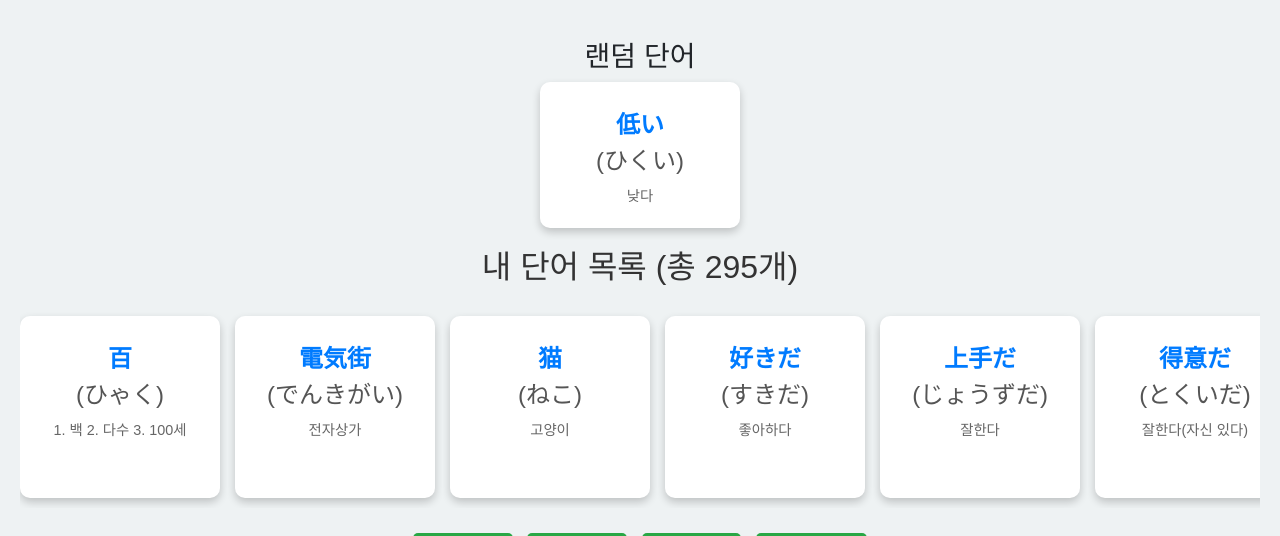
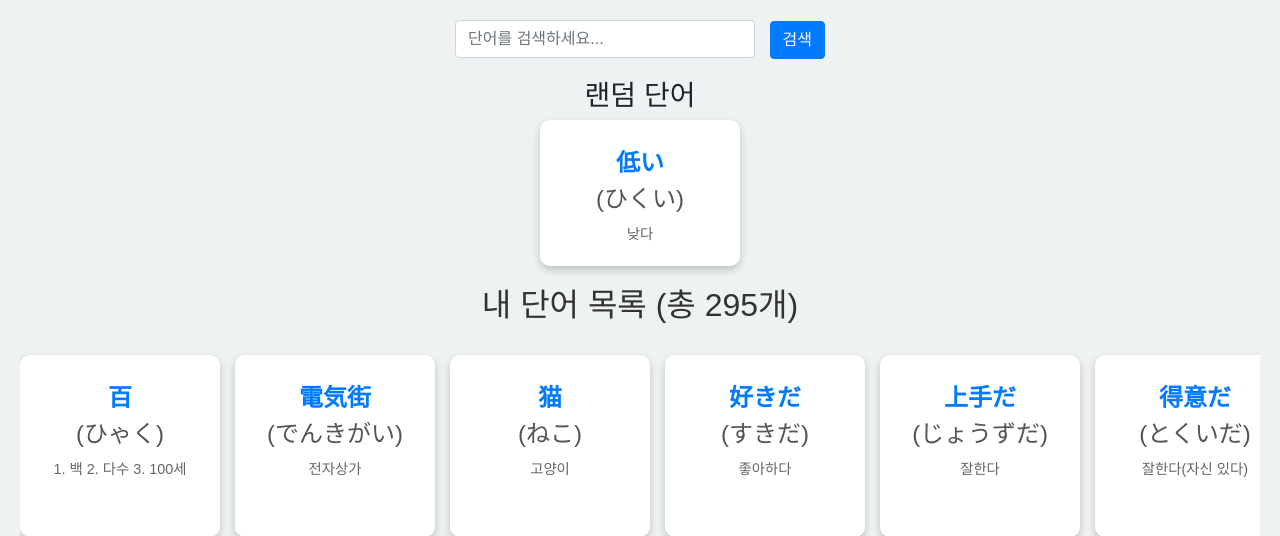
Before and after one commit to JTNewY/quizlet, a Django app: page /words/jp/ in a window 1280 px wide. Shown: the top 536 px of the page. Run offline with Django 5.2, Linux system fonts and the light colour scheme; data comes from the database, SQL or seed files in the repository; some libraries are stand-ins or nearby versions.

Commit message:
단어 검색기능 추가

```diff
--- a/WordLearningSite/words/templates/words/word_list.html
+++ b/WordLearningSite/words/templates/words/word_list.html
@@ -131,6 +131,12 @@
     </style>
 </head>
 <body>
+    <div class="search-container text-center">
+        <form method="GET" action="{% url 'words:word_list' %}">
+            <input type="text" id="search-input" name="search" placeholder="단어를 검색하세요..." class="form-control" style="width: 300px; margin: 0 auto; display: inline-block;">
+            <button type="submit" class="btn btn-primary" style="margin-left: 10px;">검색</button>
+        </form>
+    </div>
 
     <div class="random-word-container">
         <div class="random-word">
--- a/WordLearningSite/words/views.py
+++ b/WordLearningSite/words/views.py
@@ -1,4 +1,5 @@
 from .models import Word, EnglishWord, QuizResult, VisitorCount
+from django.db.models import Q
 from .forms import WordForm, EnglishWordForm
 from django.contrib.auth.decorators import login_required
 import random
@@ -167,14 +168,29 @@ def reset_words_view(request):
             return JsonResponse({'error': str(e)}, status=500)
     return JsonResponse({'error': 'Invalid request method.'}, status=400)
 
+
 def word_list(request):
-    words = Word.objects.all()  # 모든 단어 조회
+    # 요청에서 검색 쿼리를 가져옵니다.
+    search_query = request.GET.get('search', '')  # 검색어가 없으면 빈 문자열로 기본 설정
+
+    # 검색어가 있는 경우 필터링
+    if search_query:
+        words = Word.objects.filter(
+            Q(kanji__icontains=search_query) |  # kanji 필드로 검색
+            Q(hiragana__icontains=search_query) |  # hiragana 필드로 검색
+            Q(definition__icontains=search_query)  # definition 필드로 검색
+        )
+    else:
+        words = Word.objects.all()  # 검색어가 없으면 모든 단어 조회
+
+    # 단어가 있으면 랜덤 단어 선택
     random_word = random.choice(words) if words.exists() else None
+
     return render(request, 'words/word_list.html', {
         'words': words,
         'random_word': random_word,
+        'search_query': search_query,  # 검색어를 템플릿에 전달 (선택적)
     })
-
 @login_required
 def add_word(request):
     # 기존 단원 목록 가져오기 (중복 제거)
```
